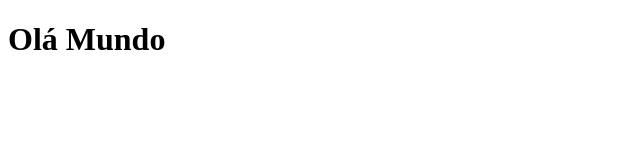
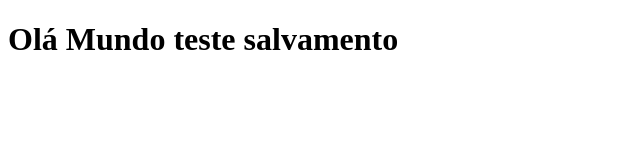
Before and after one commit to RayAra2004/Gaia, a plain HTML site: page index.html in a window 1280 px wide. Shown: the whole page, without its empty margins (0-640 px from the left). Drawn offline with Linux system fonts and the light colour scheme.

Commit message:
Atualização

```diff
--- a/index.html
+++ b/index.html
@@ -7,6 +7,6 @@
     <title>Document</title>
 </head>
 <body>
-    <h1>Olá Mundo</h1>
+    <h1>Olá Mundo teste salvamento</h1>
 </body>
 </html>
```
